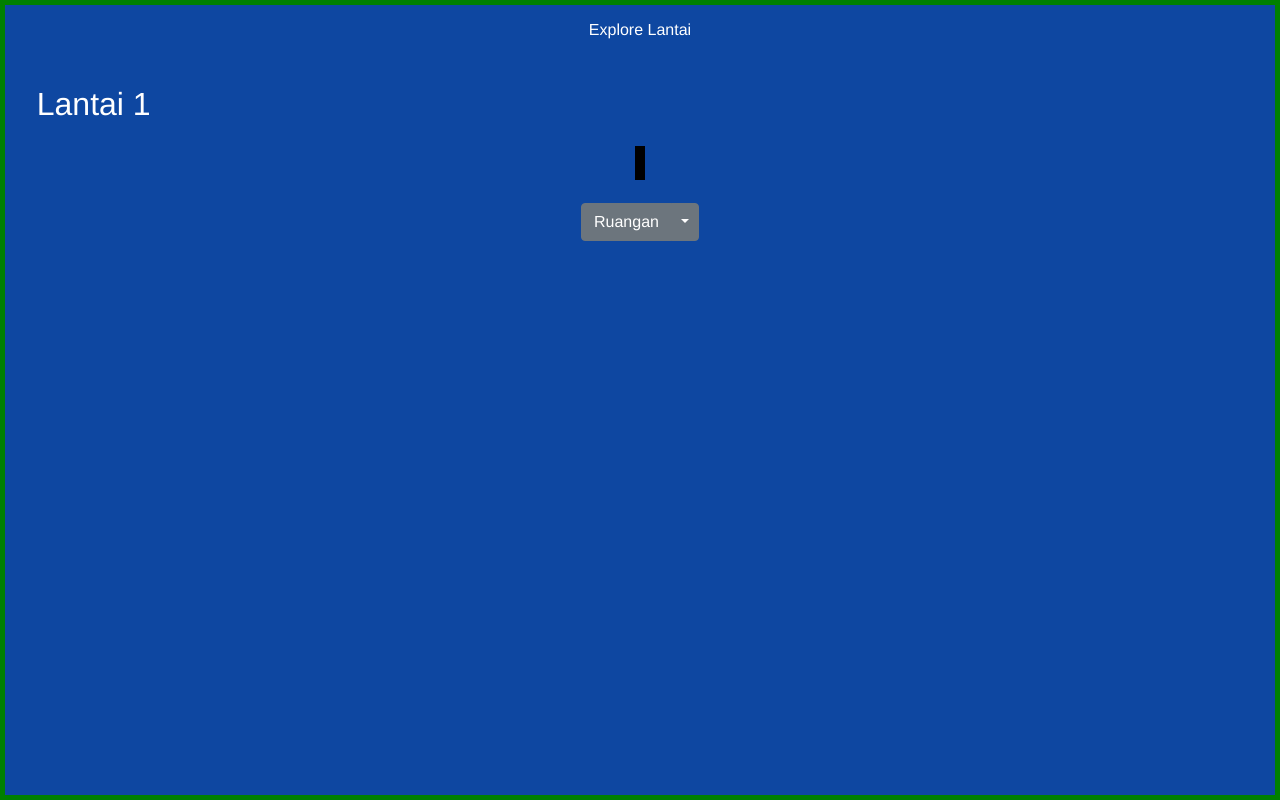
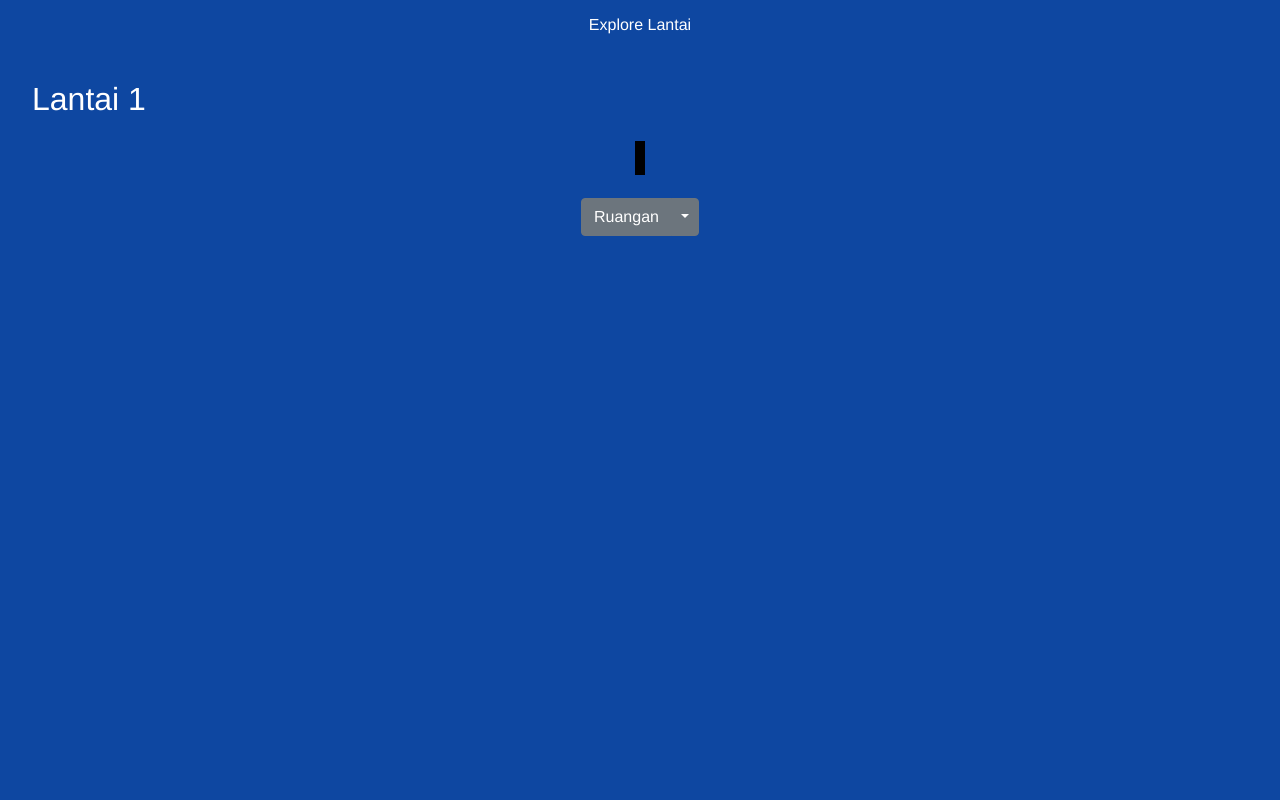
Before and after one commit to hfsmhmmd/maps-trydeploy, a Vue app: page /#/mappage/1 in a window 1280 px wide. Built offline with nearby package versions, Linux system fonts and the light colour scheme.

Commit message:
remove border
remove border in apps outline

```diff
--- a/src/App.vue
+++ b/src/App.vue
@@ -51,7 +51,7 @@ html, body{
   color: #2c3e50;
   background-color:#0E47A1;
   height: 100%;
-  border: 5px solid green;
+  /* border: 5px solid green; */
 
 }
 nav{
```
Also changed, not shown: src/views/MapPageView.vue (+3 -7 lines).
